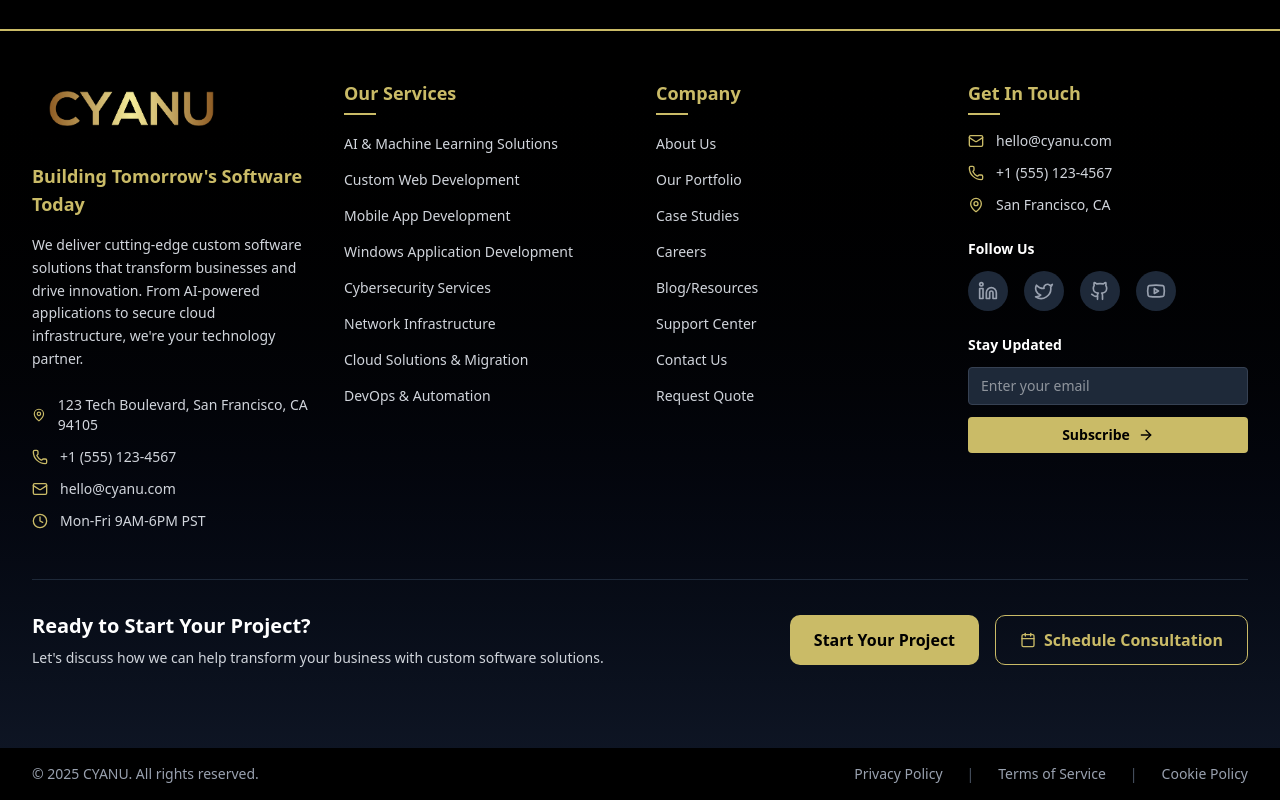
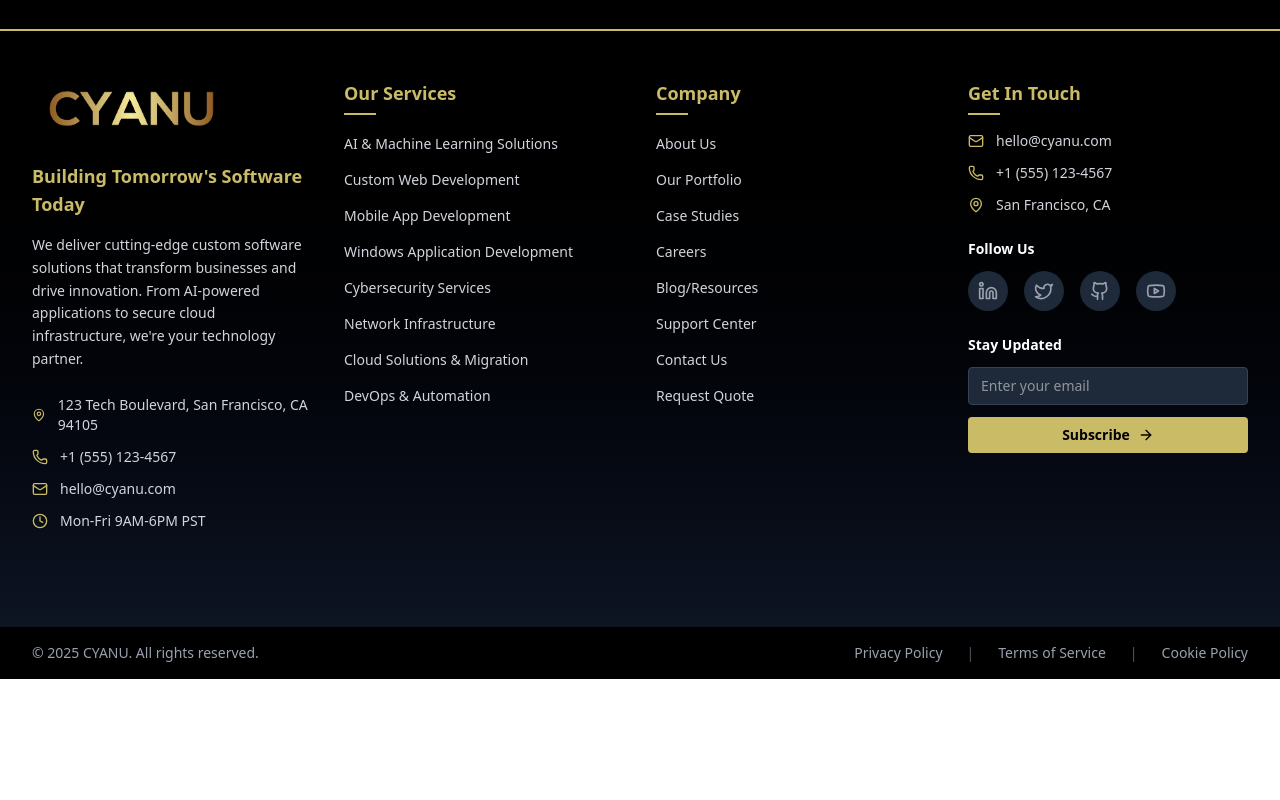
Before and after one commit to SirAlexGBE/cyanu, a Next.js app: page / in a window 1280 px wide. Shown: the part 3904-4704 px from the top of the page. After the commit the page ends 4583 px from the top, so only its background shows below. Built offline with nearby package versions, Linux system fonts and the light colour scheme.

Commit message:
footer improve

```diff
--- a/src/app/Components/Layout/Footer.jsx
+++ b/src/app/Components/Layout/Footer.jsx
@@ -174,21 +174,6 @@ const CyanuFooter = () => {
         </div>
 
         {/* Call to Action Section */}
-        <div className="border-t border-gray-800 pt-8 mb-8">
-          <div className="flex flex-col md:flex-row items-center justify-between">
-            <div className="mb-4 md:mb-0">
-              <h3 className="text-xl font-bold text-white mb-2">Ready to Start Your Project?</h3>
-              <p className="text-gray-300 text-sm">Let's discuss how we can help transform your business with custom software solutions.</p>
-            </div>
-            <div className="flex flex-col sm:flex-row space-y-3 sm:space-y-0 sm:space-x-4">
-              <button className="bg-[#cabb67] text-black px-6 py-3 rounded-lg font-semibold hover:bg-[#b8a85a] hover:shadow-lg transition-all duration-300">Start Your Project</button>
-              <button className="border border-[#cabb67] text-[#cabb67] px-6 py-3 rounded-lg font-semibold hover:bg-[#cabb67] hover:text-black transition-all duration-300 flex items-center">
-                <Calendar className="w-4 h-4 mr-2" />
-                Schedule Consultation
-              </button>
-            </div>
-          </div>
-        </div>
       </div>
 
       {/* Copyright Bar */}
```
